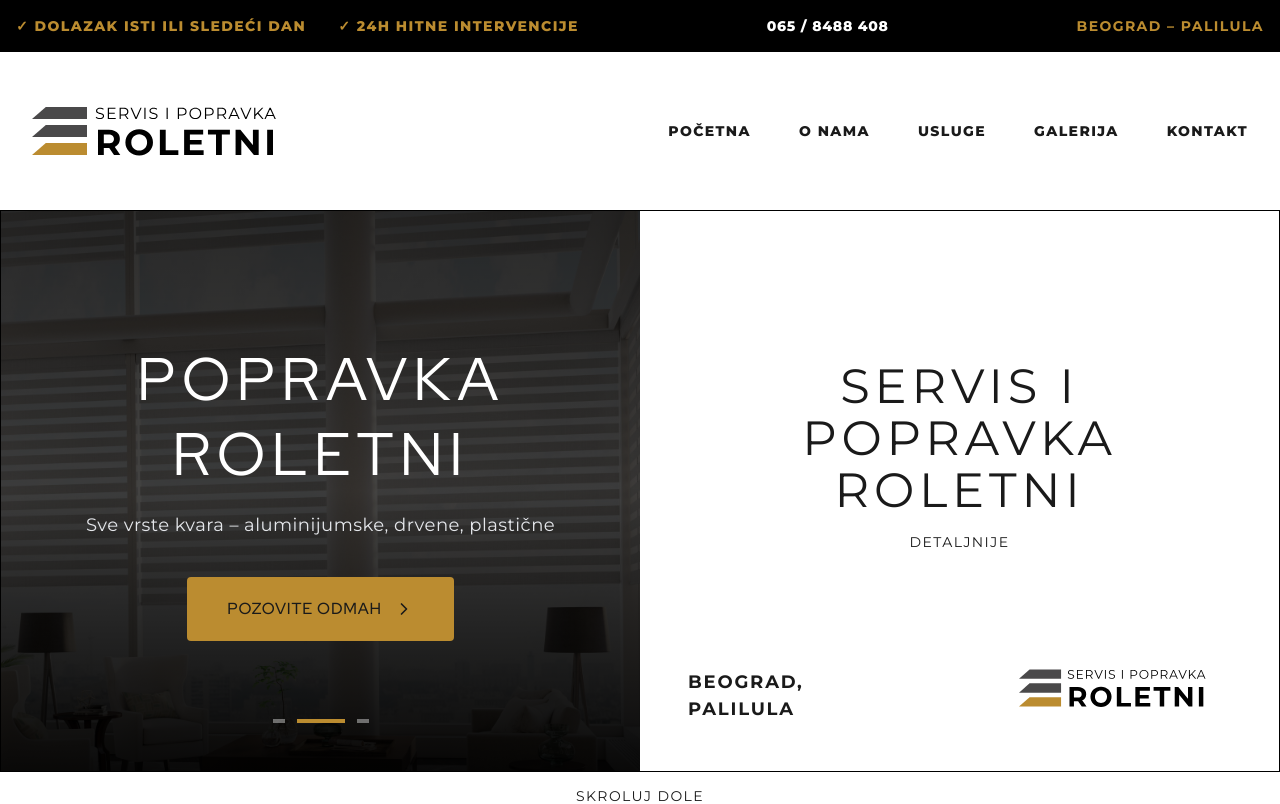
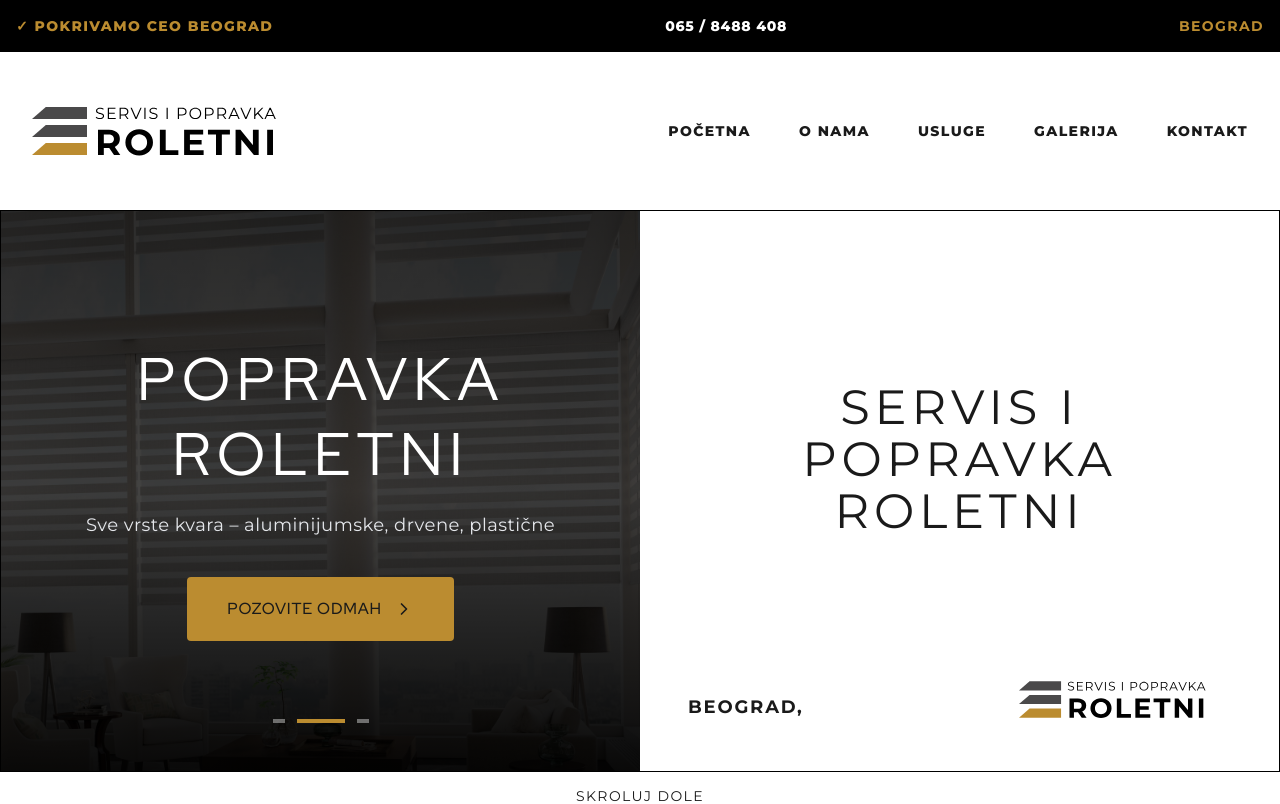
Before and after one commit to damjans92/roletne-servis, a Next.js app: page / in a window 1280 px wide. Shown: the top 804 px of the page. Built offline with nearby package versions, Linux system fonts and the light colour scheme.

Commit message:
removed some text, fixed key prop error

```diff
--- a/app/_components/About.tsx
+++ b/app/_components/About.tsx
@@ -20,12 +20,6 @@ const About = () => {
             <strong>celom Beogradu</strong>. Ugradnju i izradu roletni radimo i
             u široj okolini Beograda.
           </p>
-          {/* <Link
-            href="#"
-            className="uppercase tracking-widest pb-6 link-underline"
-          >
-            Saznajte više
-          </Link> */}
         </div>
         <div className="order-1 lg:order-2 lg:w-7/12 mb-6 lg:mb-0 bg-gray-400 h-full w-full border-1">
           <img src="/roletnar.jpg" alt="Dr Savkovic" className="grayscale" />
--- a/app/_components/BlindsCarousel.tsx
+++ b/app/_components/BlindsCarousel.tsx
@@ -29,11 +29,9 @@ export default function TextCarousel() {
     <section className="py-20 lg:py-32 bg-white">
       <div className="container mx-auto px-6 lg:px-8">
         <div className="grid grid-cols-1 lg:grid-cols-12 gap-12 lg:gap-16 items-center">
-          {/* LEVO: Tekst carousel */}
           <div className="lg:col-span-5">
             <div className="overflow-hidden" ref={emblaRef}>
               <div className="flex">
-                {/* Tvoja 3 slajda – ne diraj */}
                 <div className="flex-none w-full px-8 lg:px-12 py-16 lg:py-20">
                   <h2 className="font-redhat uppercase text-4xl lg:text-5xl tracking-widest text-[#222] leading-tight">
                     Aluminijumske
@@ -80,7 +78,6 @@ export default function TextCarousel() {
             </div>
           </div>
 
-          {/* DESNO: Slika + strelice + DOTS ISPOD SLIKE */}
           <div className="lg:col-span-7 relative">
             <Image
               src={
--- a/app/_components/Hero.tsx
+++ b/app/_components/Hero.tsx
@@ -29,21 +29,11 @@ const Hero = ({ title }: { title: string }) => {
             <h1 className="text-3xl lg:text-5xl font-normal tracking-widest mb-4 uppercase lg:leading-13 max-w-[70%]">
               {title}
             </h1>
-            <a
-              href="#"
-              className="uppercase tracking-widest link-underline text-sm"
-              onClick={scrollNext}
-            >
-              Detaljnije
-            </a>
           </div>
 
-          {/* Paragraph sticks to bottom */}
           <div className="flex flex-col items-center md:flex-row md:justify-between">
             <p className="mt-4 text-md font-bold uppercase tracking-widest font-redhat text-center md:text-left">
               Beograd,
-              <br />
-              Palilula
             </p>
             <div className="text-5xl lg:text-7xl font-extrabold flex-none px-5 mt-8 lg:mt-0">
               <Image
--- a/app/_components/HeroCarousel.tsx
+++ b/app/_components/HeroCarousel.tsx
@@ -59,7 +59,6 @@ export default function HeroCarousel() {
 
   return (
     <section className="relative h-[60vh] min-h-[560px]   overflow-hidden">
-      {/* Background */}
       <div className="absolute inset-0">
         <Image
           src="/zamena-gurtne.jpg"
@@ -71,7 +70,6 @@ export default function HeroCarousel() {
         <div className="absolute inset-0 bg-gradient-to-t from-black/90 via-black/40 to-black/60" />
       </div>
 
-      {/* Content */}
       <div className="relative h-full flex items-center justify-center z-10">
         <div className="container mx-auto px-6 lg:px-8 text-center">
           <div className="overflow-hidden" ref={emblaRef}>
@@ -100,7 +98,6 @@ export default function HeroCarousel() {
         </div>
       </div>
 
-      {/* Working Dots */}
       <div className="absolute bottom-8 lg:bottom-12 left-1/2 -translate-x-1/2 flex gap-3 z-20">
         {slides.map((_, i) => (
           <button
@@ -116,7 +113,6 @@ export default function HeroCarousel() {
         ))}
       </div>
 
-      {/* Optional Arrows (only visible on large screens + hover) */}
       <div className="absolute inset-x-0 top-1/2 -translate-y-1/2 pointer-events-none hidden lg:block">
         <button
           onClick={scrollPrev}
--- a/app/_components/SendUsImage.tsx
+++ b/app/_components/SendUsImage.tsx
@@ -7,7 +7,6 @@ const SendUsImage = () => {
       <div className="container mx-auto px-6 lg:px-8">
         <div className="max-w-4xl mx-auto">
           <div className="grid grid-cols-1 lg:grid-cols-2 gap-10 lg:gap-16 items-center">
-            {/* LEVO – slika + broj */}
             <div className="text-center lg:text-left">
               <Image
                 src="/roletnar-beograd-kontakt.png"
@@ -22,7 +21,6 @@ const SendUsImage = () => {
               </p>
             </div>
 
-            {/* DESNO – tekst + dugme */}
             <div className="text-center lg:text-left">
               <h2 className="font-redhat uppercase text-2xl lg:text-3xl font-bold tracking-wider text-[#222]">
                 Pošaljite sliku kvara
--- a/app/_components/ServiceCard.tsx
+++ b/app/_components/ServiceCard.tsx
@@ -31,11 +31,10 @@ const ServiceCard = ({
           ${
             isOrange
               ? "bg-gradient-to-br from-[#bb8c30] to-[#a0741e]"
-              : "bg-gradient-to-br from-[#333333] to-[#1f1f1f]" // idealno svetlija tamna varijanta
+              : "bg-gradient-to-br from-[#333333] to-[#1f1f1f]"
           }
         `}
       >
-        {/* Suptilni zlatni sjaj na hover */}
         <div className="absolute inset-0 border-4 border-[#bb8c30] opacity-0 group-hover:opacity-30 transition-opacity duration-300 pointer-events-none" />
 
         <div>
--- a/app/_components/footer/Logo.tsx
+++ b/app/_components/footer/Logo.tsx
@@ -15,7 +15,7 @@ const Logo = () => {
       <p className="mt-6 text-sm text-gray-500 leading-relaxed">
         Brza popravka i ugradnja roletni
         <br />
-        Beograd – Palilula • Dolazak isti ili sledeći dan
+        Beograd • Dolazak isti ili sledeći dan
       </p>
     </div>
   );
--- a/app/_components/header/Navbar.tsx
+++ b/app/_components/header/Navbar.tsx
@@ -7,7 +7,7 @@ const Navbar = () => {
       <ul className="flex items-center gap-10 xl:gap-12 uppercase font-black tracking-widest text-sm">
         {links.map((link, i) => {
           return (
-            <li className="group">
+            <li className="group" key={link.href}>
               <Link
                 href={link.href}
                 className="text-[#222] hover:text-[#bb8c30] transition duration-300 relative pb-1"
--- a/app/_components/header/TopBar.tsx
+++ b/app/_components/header/TopBar.tsx
@@ -4,12 +4,7 @@ const TopBar = () => {
       <div className="container mx-auto px-6 py-3 lg:py-4">
         <div className="flex flex-col lg:flex-row justify-between items-center gap-3 text-center lg:text-left">
           <div className="flex flex-col sm:flex-row items-center gap-4 lg:gap-8 text-xs lg:text-sm font-black tracking-widest uppercase">
-            <span className="text-[#bb8c30]">
-              ✓ Dolazak isti ili sledeći dan
-            </span>
-            <span className="hidden lg:inline text-[#bb8c30]">
-              ✓ 24h hitne intervencije
-            </span>
+            <span className="text-[#bb8c30]">✓ Pokrivamo ceo Beograd</span>
           </div>
 
           <a
@@ -20,7 +15,7 @@ const TopBar = () => {
           </a>
 
           <div className="text-sm font-bold tracking-widest uppercase text-[#bb8c30]">
-            Beograd – Palilula
+            Beograd
           </div>
         </div>
       </div>
--- a/app/_components/ui/PageHeader.tsx
+++ b/app/_components/ui/PageHeader.tsx
@@ -22,7 +22,7 @@ const PageHeader = ({ title }: { title: string }) => {
         <div className="mt-10 w-40 h-1 bg-[#bb8c30]" />
 
         <p className="mt-6 text-xl text-white/70 max-w-3xl">
-          Beograd – Palilula – dolazak isti ili sledeći dan
+          Beograd – dolazak isti ili sledeći dan
         </p>
       </div>
     </section>
--- a/app/usluge/[slug]/page.tsx
+++ b/app/usluge/[slug]/page.tsx
@@ -66,7 +66,7 @@ export default async function ServicePage({
 
           {/* Suptilan podnaslov – opciono */}
           <p className="mt-6 text-xl text-white/70 max-w-3xl">
-            Beograd – Palilula – dolazak isti ili sledeći dan
+            Beograd – dolazak isti ili sledeći dan
           </p>
         </div>
       </section>
```
